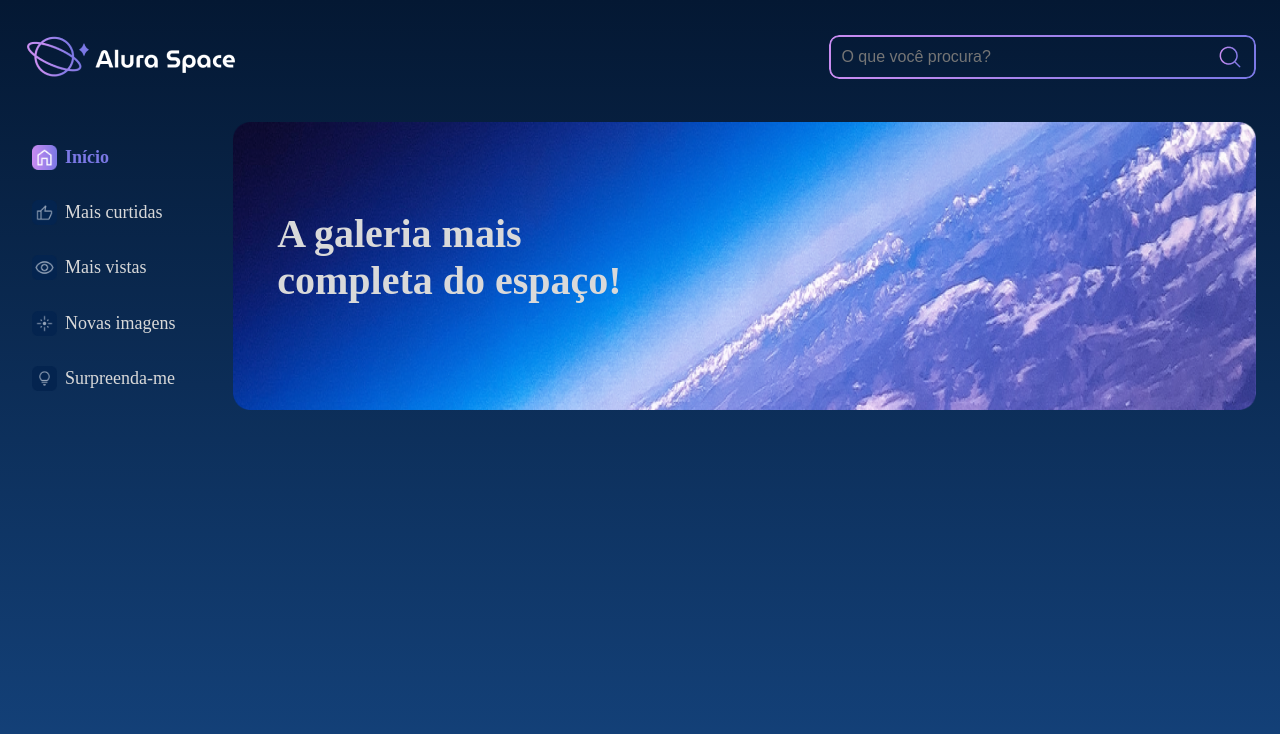
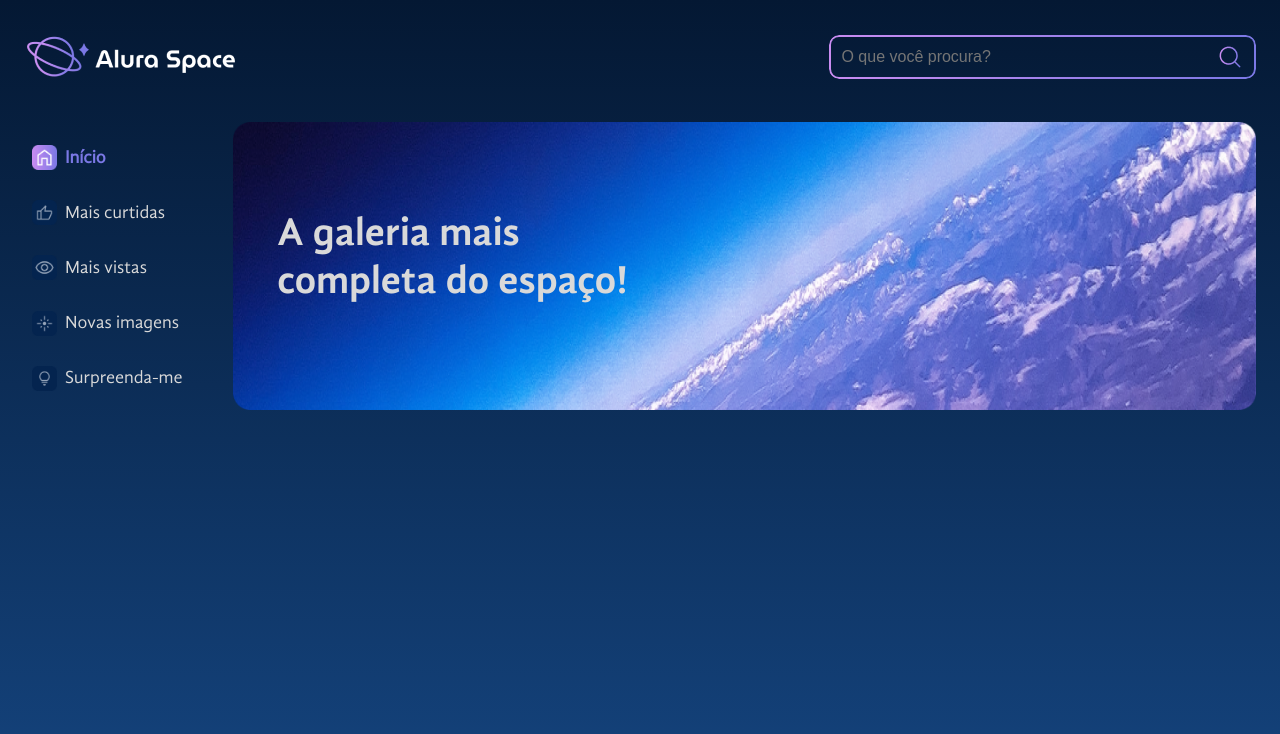
Before and after one commit to lucassmaniotto/React-Cursos, a React (Create React App) app in the folder ReactJS/alura-space/: page / in a window 1280 px wide. Shown: the top 734 px of the page. Built offline with nearby package versions, Linux system fonts and the light colour scheme.

Commit message:
style: melhorando a organização do scss com variáveis e importando fontes

```diff
--- a/ReactJS/alura-space/src/components/Banner/Banner.module.scss
+++ b/ReactJS/alura-space/src/components/Banner/Banner.module.scss
@@ -1,3 +1,5 @@
+@import '../../styles/variables.scss';
+
 .banner {
     width: 88%;
     img {
@@ -10,8 +12,9 @@
     h1 {
       position: absolute;
       z-index: 1;
-      color: #d9d9d9;
+      color: $text-color;
       font-size: 2.5rem;
+      font-family: "GandhiSansBold";
       width: 401px;
       height: 144px;
       top: 55px;
--- a/ReactJS/alura-space/src/components/Header/Header.module.scss
+++ b/ReactJS/alura-space/src/components/Header/Header.module.scss
@@ -1,3 +1,5 @@
+@import '../../styles/variables.scss';
+
 .header {
     display: flex;
     justify-content: space-between;
@@ -20,7 +22,7 @@
         border-radius: 10px;
         z-index: -1;
         border: 2px solid transparent;
-        background: linear-gradient(to right, #c98cf1, #7b78e5) border-box;
+        background: linear-gradient(to right, $pink, $purple) border-box;
         -webkit-mask: linear-gradient(#fff 0 0) padding-box,
           linear-gradient(#fff 0 0);
         -webkit-mask-composite: xor;
@@ -31,7 +33,7 @@
     &__input {
       width: 80%;
       height: 30px;
-      color: #d9d9d9;
+      color: $text-color;
       font-size: 1rem;
       border: none;
       background-color: transparent;
--- a/ReactJS/alura-space/src/components/Menu/Menu.module.scss
+++ b/ReactJS/alura-space/src/components/Menu/Menu.module.scss
@@ -1,3 +1,5 @@
+@import '../../styles/variables.scss';
+
 .menu {
     width: 18%;
 
@@ -19,7 +21,7 @@
       &:first-child {
         a {
           font-weight: 700;
-          color: #7b78e5;
+          color: $purple;
           font-family: "GandhiSansRegular";
         }
       }
@@ -35,7 +37,7 @@
     a {
       text-decoration: none;
       font-size: 1.125rem;
-      color: #d9d9d9;
+      color: $text-color;
       font-family: "GandhiSansRegular"
     }
   }
--- a/ReactJS/alura-space/src/index.js
+++ b/ReactJS/alura-space/src/index.js
@@ -1,5 +1,8 @@
 import React from 'react';
 import ReactDOM from 'react-dom/client';
+import "./assets/fonts/GandhiSans-Regular.otf"
+import "./assets/fonts/GandhiSans-Bold.otf"
+
 import App from './App';
 
 const root = ReactDOM.createRoot(document.getElementById('root'));
--- /dev/null
+++ b/ReactJS/alura-space/src/styles/_variables.scss
@@ -0,0 +1,13 @@
+// Fonts
+$main-font: "GandhiSansRegular";
+$font-bold: "GandhiSansBold";
+
+// Colors
+$text-color: #d9d9d9;
+$dark-blue: #041833;
+$light-blue: #154580;
+$footer-blue: #04244f;
+$pink: #c98cf1;
+$purple: #7b78e5;
+$light-grey: #9d9d9d;
+$tag-color: rgba(148, 163, 184,0.3);
--- a/ReactJS/alura-space/src/styles/globalStyles.scss
+++ b/ReactJS/alura-space/src/styles/globalStyles.scss
@@ -1,7 +1,39 @@
+@import-normalize;
+@import "./variables.scss";
+
 body {
   margin: 0;
   padding: 0;
   min-height: 100vh;
-  background-image: linear-gradient(#041833, #154580);
+  background-image: linear-gradient($dark-blue, $light-blue);
   box-sizing: border-box;
 }
+
+body::-webkit-scrollbar {
+  width: 3px;
+}
+
+body::-webkit-scrollbar-track {
+  background: linear-gradient($dark-blue, $light-blue);
+}
+
+body::-webkit-scrollbar-thumb {
+  background-color: $light-blue;
+  border-radius: 20px;
+}
+
+@font-face {
+  font-family: "GandhiSansRegular";
+  src: local("GandhiSansRegular"),
+    url("../assets/fonts/GandhiSans-Regular.otf") format("truetype");
+  font-weight: 500;
+  display: swap;
+}
+
+@font-face {
+  font-family: "GandhiSansBold";
+  src: local("GandhiSansBold"),
+    url("../assets/fonts/GandhiSans-Bold.otf") format("truetype");
+  font-weight: 500;
+  display: swap;
+}
```
